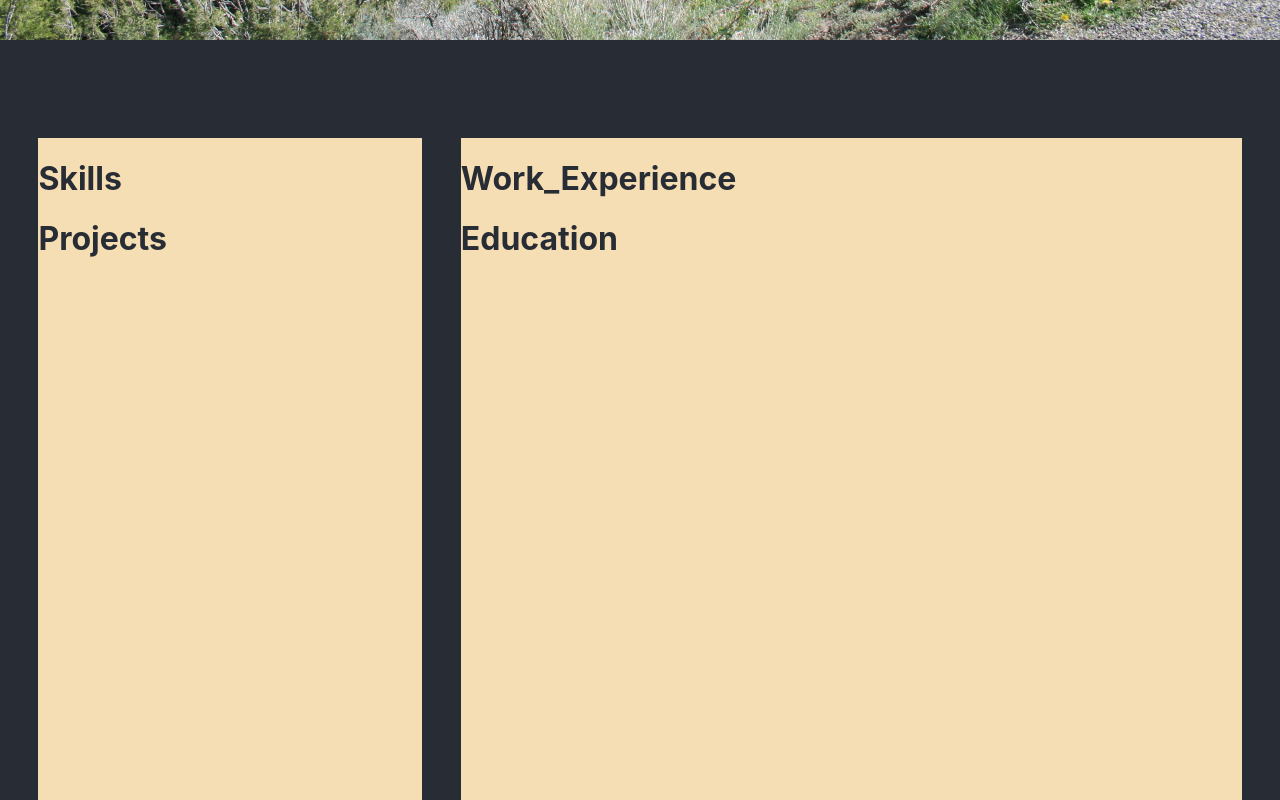
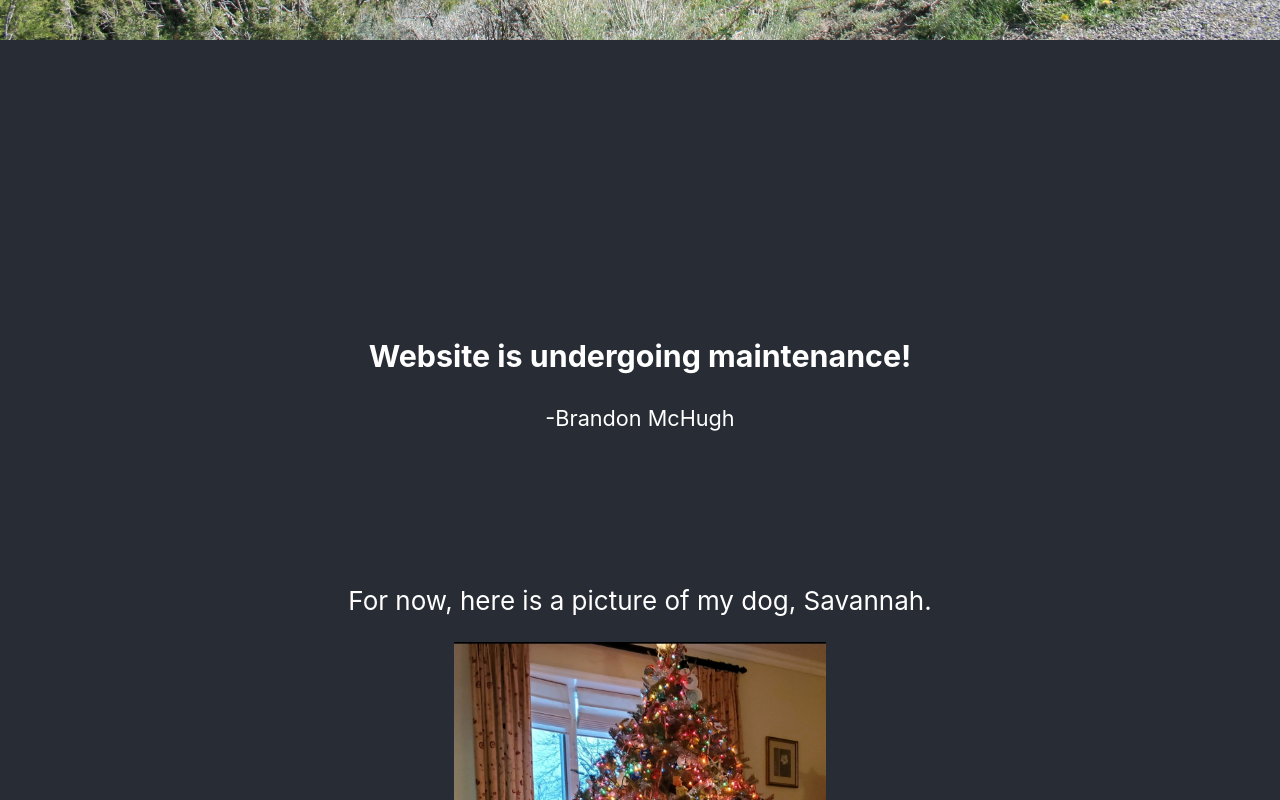
Before and after one commit to brandmch/brandon-mchugh.com, a React (Create React App) app: page /about_me in a window 1280 px wide. Shown: the part 760-1560 px from the top of the page. Built offline with nearby package versions, Linux system fonts and the light colour scheme.

Commit message:
Good for main. Footer added

```diff
--- a/src/App.css
+++ b/src/App.css
@@ -130,6 +130,10 @@ header {
   color: white;
 }
 
+.underline {
+  text-decoration: underline;
+}
+
 .section {
   /* min-height: 100vh; */
   /* padding: 2em; */
@@ -153,6 +157,7 @@ header {
   width: 30%;
   margin-left: 3%;
   color: #282c34;
+  text-align: center;
 }
 
 .section .right_column {
@@ -160,6 +165,7 @@ header {
   width: 61%;
   margin-left: 3%;
   color: #282c34;
+  text-align: center;
 }
 
 .text-align {
--- a/src/Components/About_Me/about_me.js
+++ b/src/Components/About_Me/about_me.js
@@ -3,6 +3,7 @@ import Education from "./education";
 import Projects from "./projects";
 import Skills from "./skills";
 import Work_Experience from "./work_experience";
+import MaintenanceAlert from '../../Maintence_Alert';
 
 
 export default function About_Me() {
@@ -22,16 +23,18 @@ export default function About_Me() {
                 </div>
             </header>
 
-            <div className='section'>
+            <MaintenanceAlert />
+
+            {/* <div className='section'>
                 <div className="left_column">
                     <Skills />
-                    <Projects />
+                    <Education />
                 </div>
                 <div className="right_column">
+                    <Projects />
                     <Work_Experience />
-                    <Education />
                 </div>
-            </div>
+            </div> */}
             <div className="text-align">
                 <div className="footer">
                     <a href="https://www.linkedin.com/in/mchugh-brandon/" target="_blank">LinkedIn</a>
--- a/src/Components/About_Me/education.js
+++ b/src/Components/About_Me/education.js
@@ -2,6 +2,6 @@ import React from 'react';
 
 export default function Education() {
     return (
-        <h1>Education</h1>
+        <h1 className='underline'>Education</h1>
     )
 }
--- a/src/Components/About_Me/projects.js
+++ b/src/Components/About_Me/projects.js
@@ -2,6 +2,6 @@ import React from 'react';
 
 export default function Projects() {
     return (
-        <h1>Projects</h1>
+        <h1 className='underline'>Projects</h1>
     )
 }
--- a/src/Components/About_Me/skills.js
+++ b/src/Components/About_Me/skills.js
@@ -2,6 +2,6 @@ import React from 'react';
 
 export default function Skills() {
     return (
-        <h1>Skills</h1>
+        <h1 className='underline'>Skills</h1>
     )
 }
--- a/src/Components/About_Me/work_experience.js
+++ b/src/Components/About_Me/work_experience.js
@@ -2,6 +2,6 @@ import React from 'react';
 
 export default function Work_Experience() {
     return (
-        <h1>Work_Experience</h1>
+        <h1 className='underline'>Work Experience</h1>
     )
 }
```
